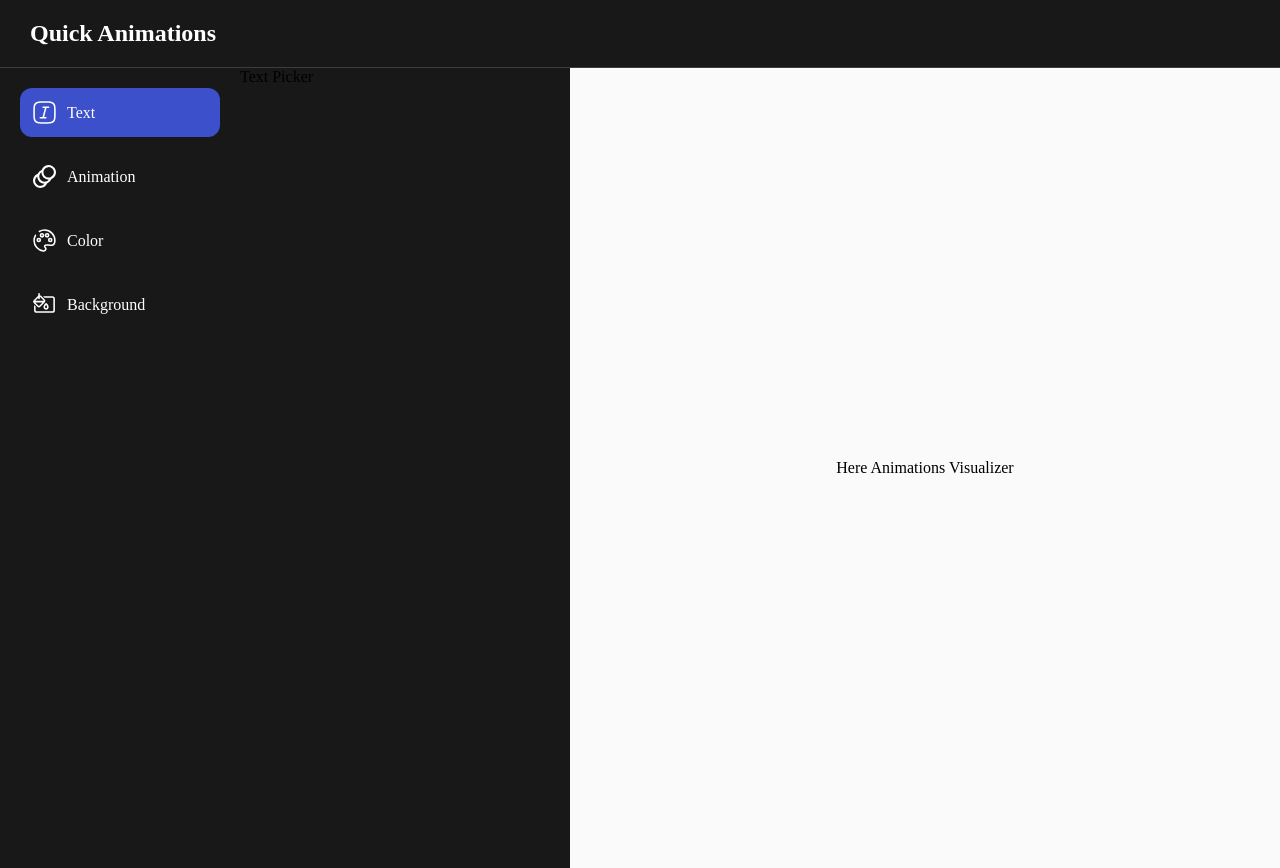
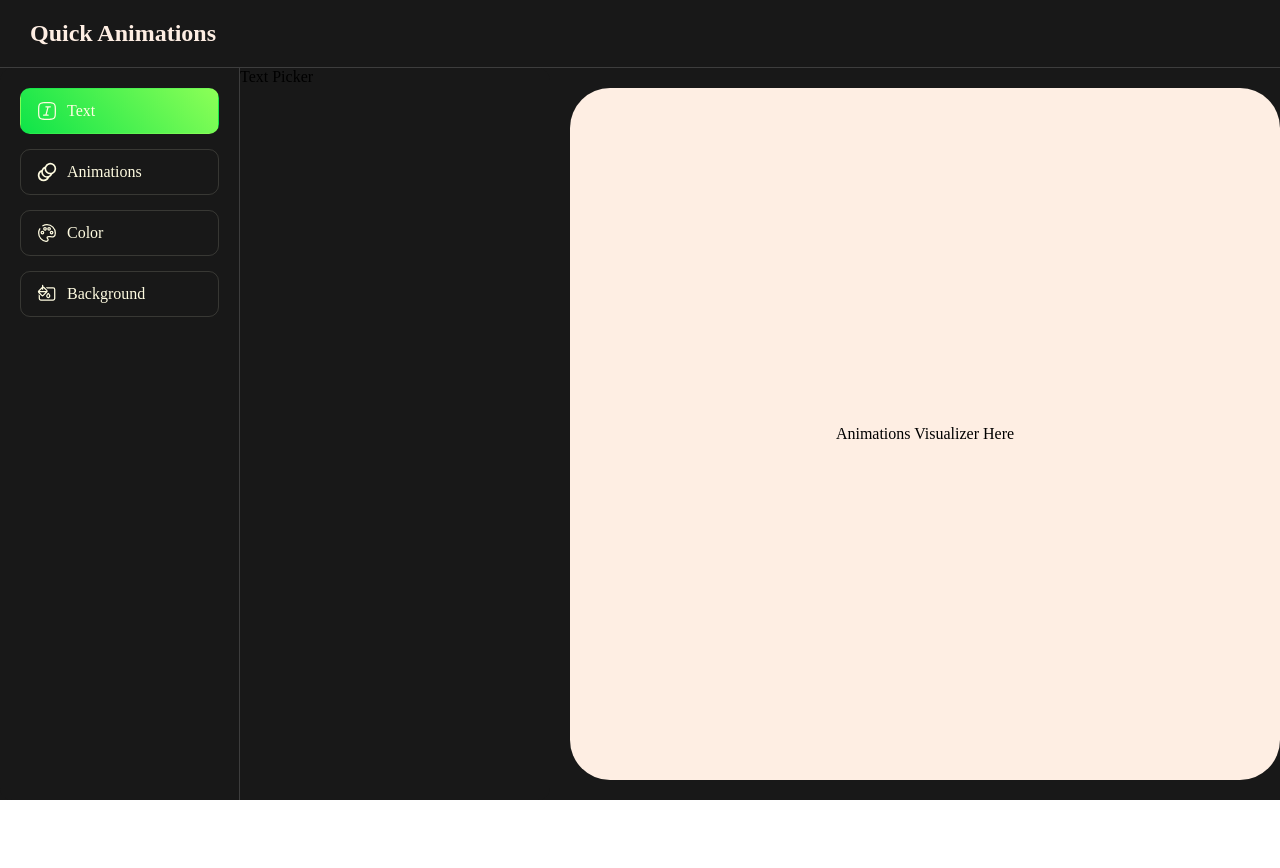
Before and after one commit to matiasecharri/bloop, a Next.js app: page / in a window 1280 px wide. After the commit the page ends 800 px from the top, so only its background shows below. Built offline with nearby package versions, Linux system fonts and the light colour scheme.

Commit message:
feat: colors

```diff
--- a/src/app/features/animation-dashboard/AnimationDashboard.module.css
+++ b/src/app/features/animation-dashboard/AnimationDashboard.module.css
@@ -1,6 +1,6 @@
-.container {
+.dashboard {
   display: flex;
-  height: 100vh;
+  height: 100%;
   background-color: #181818;
   gap: 20px;
 }
--- a/src/app/features/animation-dashboard/AnimationDashboard.tsx
+++ b/src/app/features/animation-dashboard/AnimationDashboard.tsx
@@ -4,7 +4,7 @@ import s from "./AnimationDashboard.module.css";
 
 const AnimationDasboard = () => {
   return (
-    <main className={s.container}>
+    <main className={s.dashboard}>
       <Sidebar />
       <Visualizer />
     </main>
--- a/src/app/features/animation-dashboard/sidebar/Sidebar.module.css
+++ b/src/app/features/animation-dashboard/sidebar/Sidebar.module.css
@@ -16,39 +16,52 @@
   align-items: center;
   gap: 15px;
   padding: 20px 20px;
+  border-right: 1px solid #8080805c;
 }
 
 .btn {
   width: 100%;
   background-color: transparent;
-  color: #ffffff;
+  color: #fffce1;
   cursor: pointer;
   display: flex;
   justify-content: flex-start;
   align-items: center;
   gap: 10px;
-  border-radius: 12px;
-  padding: 12px 12px;
+  border-radius: 10px;
+  padding: 12px 16px;
   font-family: "Syne";
+  border: 1px solid #fffce023;
 }
 
 .btn:hover {
-  background-color: #0000000c;
+  background-color: #2b2b2ba3;
 }
 
 .btn svg {
-  width: 25px;
-  height: 25px;
+  width: 20px;
+  height: 20px;
 }
 
 .btnActive {
-  background-color: #3d50cb;
-  color: #ffffff;
+  background: #0ee449;
+  background: linear-gradient(
+    48deg,
+    rgba(14, 228, 73, 1) 0%,
+    rgb(140, 255, 87) 100%
+  );
+  color: #fffce1;
+  border: 1px solid #fffce000;
 }
 
 .btnActive:hover {
-  background-color: #3d50cb;
-  color: #ffffff;
+  background: linear-gradient(
+    48deg,
+    rgba(14, 228, 73, 1) 0%,
+    rgb(140, 255, 87) 100%
+  );
+  color: #fffce1;
+  border: 1px solid #fffce000;
 }
 
 .currentPicker {
--- a/src/app/features/animation-dashboard/sidebar/Sidebar.tsx
+++ b/src/app/features/animation-dashboard/sidebar/Sidebar.tsx
@@ -25,7 +25,7 @@ interface TabType {
 const tabs: TabType[] = [
   { tabName: "text", component: <TextPicker />, icon: <IconText /> },
   {
-    tabName: "animation",
+    tabName: "animations",
     component: <AnimationPicker />,
     icon: <IconAnimation />,
   },
--- a/src/app/features/animation-dashboard/visualizer/Visualizer.module.css
+++ b/src/app/features/animation-dashboard/visualizer/Visualizer.module.css
@@ -1,9 +1,11 @@
 .visualizer {
-    flex: 1;
-    height: 100vh;
-    display: flex;
-    align-items: center;
-    justify-content: center;
-    background-color: #fafafa;
-    color: #000;
+  display: flex;
+  align-items: center;
+  justify-content: center;
+  background-color: #feeee3;
+  color: #000;
+  border-radius: 40px;
+  width: 100%;
+  height: calc(100% - 40px);
+  transform: translateY(20px);
 }
--- a/src/app/features/animation-dashboard/visualizer/Visualizer.tsx
+++ b/src/app/features/animation-dashboard/visualizer/Visualizer.tsx
@@ -1,11 +1,7 @@
-import s from "./Visualizer.module.css"
+import s from "./Visualizer.module.css";
 
 const Visualizer = () => {
-    return (
-        <section className={s.visualizer}>
-            Here Animations Visualizer
-        </section>
-    )
-}
+  return <section className={s.visualizer}>Animations Visualizer Here</section>;
+};
 
-export default Visualizer
+export default Visualizer;
--- a/src/app/features/home/HomeView.module.css
+++ b/src/app/features/home/HomeView.module.css
@@ -1,4 +1,5 @@
-.container {
+.homeContainer{
   display: flex;
   flex-direction: column;
+  height: 100vh;
 }
--- a/src/app/features/home/HomeView.tsx
+++ b/src/app/features/home/HomeView.tsx
@@ -5,7 +5,7 @@ import s from "./HomeView.module.css";
 const HomeView = () => {
   return (
     <>
-      <div className={s.container}>
+      <div className={s.homeContainer}>
         <Header title="Quick Animations" />
         <AnimationDasboard />
       </div>
--- a/src/shared/components/organisms/header/Header.module.css
+++ b/src/shared/components/organisms/header/Header.module.css
@@ -10,6 +10,6 @@
 
 .header h1 {
   font-size: 1.5rem;
-  color: #ffffff;
+  color: #feeee3;
   font-family: "Syne";
 }
```
